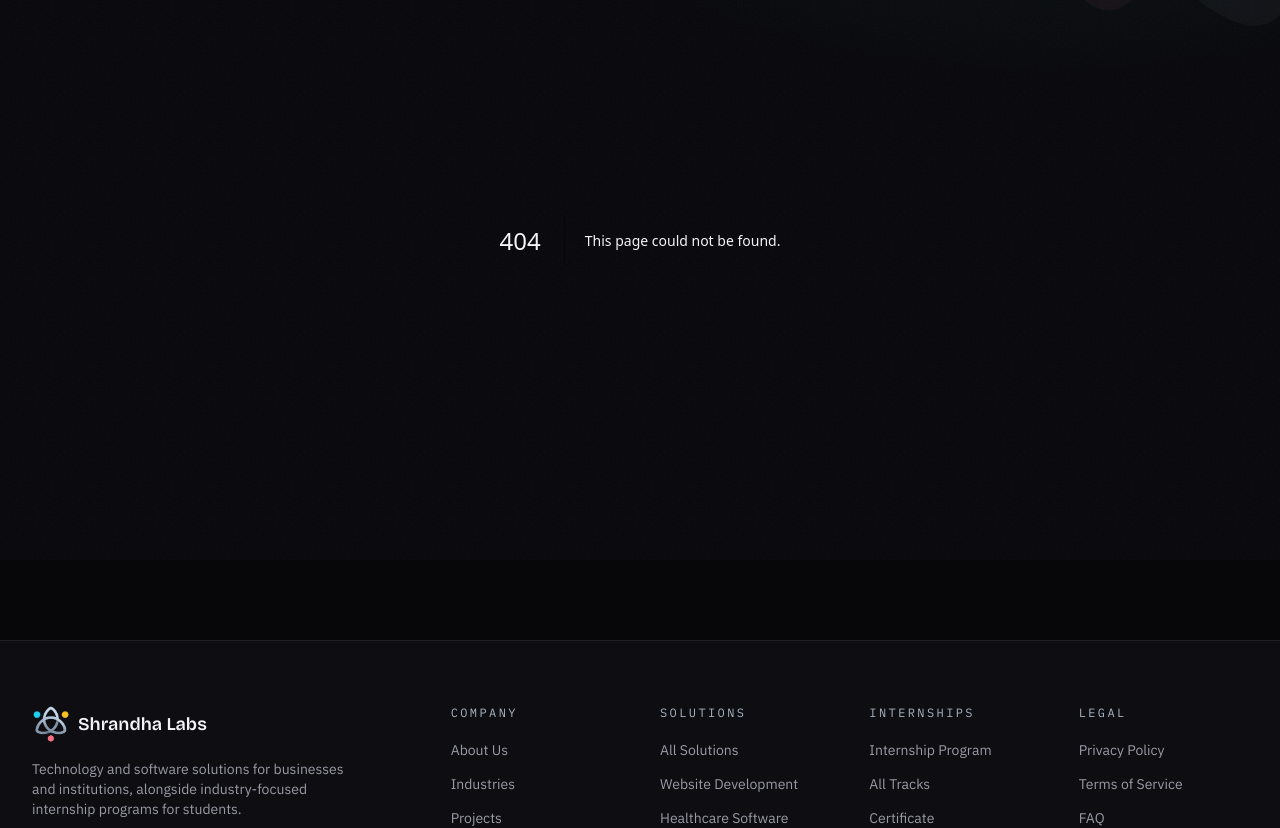
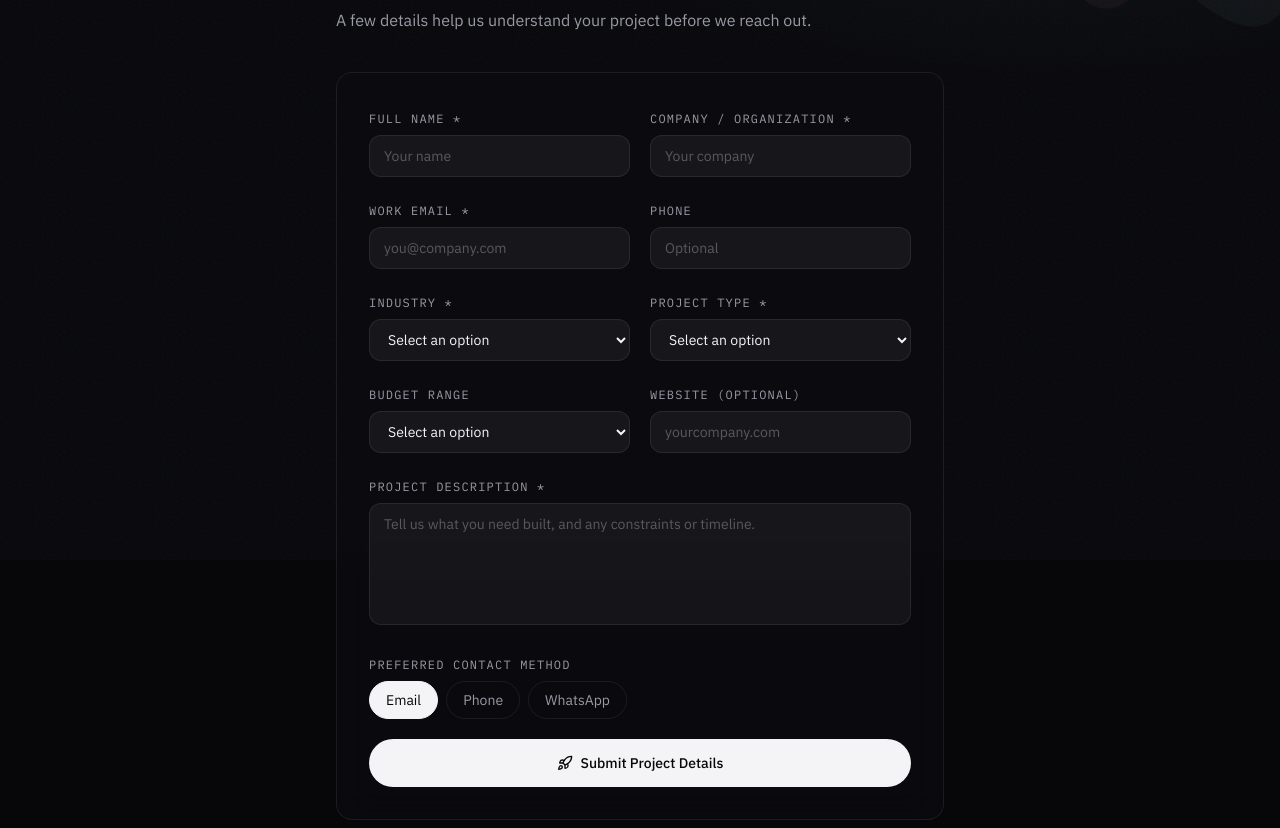
Before and after one commit to emerging324-maker/Shrandha, a Next.js app: page /start-project in a window 1280 px wide. Before the commit this address had no page. Shown: the part 240-1068 px from the top of the page. Built offline with nearby package versions, Linux system fonts and the light colour scheme.

Commit message:
Create page.tsx

```diff
--- /dev/null
+++ b/src/app/start-project/page.tsx
@@ -0,0 +1,168 @@
+"use client";
+import { useState } from "react";
+import toast from "react-hot-toast";
+import { motion, AnimatePresence } from "framer-motion";
+import { Rocket, LoaderCircle, PartyPopper } from "lucide-react";
+import { Eyebrow } from "@/components/ui";
+
+const industries = ["Healthcare", "Education", "Retail", "Small & Medium Business", "Professional Services", "Startup", "Institution", "Other"];
+const projectTypes = ["Website Development", "Billing & Business Software", "Healthcare Software", "Custom Software Development", "Cloud & DevOps", "AI & Data Solutions", "College & Institutional Solutions", "Not Sure Yet"];
+const budgetRanges = ["Under ₹50,000", "₹50,000 – ₹2,00,000", "₹2,00,000 – ₹5,00,000", "Above ₹5,00,000", "Prefer to discuss"];
+
+type FormState = {
+  name: string; company: string; email: string; phone: string;
+  industry: string; projectType: string; budget: string; description: string;
+  website: string; preferredContact: string;
+};
+
+export default function StartProject() {
+  const [submitting, setSubmitting] = useState(false);
+  const [done, setDone] = useState(false);
+  const [form, setForm] = useState<FormState>({
+    name: "", company: "", email: "", phone: "",
+    industry: "", projectType: "", budget: "", description: "",
+    website: "", preferredContact: "Email",
+  });
+
+  function update<K extends keyof FormState>(key: K, value: FormState[K]) {
+    setForm((f) => ({ ...f, [key]: value }));
+  }
+
+  async function submit(e: React.FormEvent) {
+    e.preventDefault();
+    if (!form.name || !form.company || !form.email || !form.industry || !form.projectType || !form.description) {
+      toast.error("Please fill in all required fields.");
+      return;
+    }
+    if (!/^\S+@\S+\.\S+$/.test(form.email)) {
+      toast.error("Enter a valid email.");
+      return;
+    }
+
+    const scriptUrl = process.env.NEXT_PUBLIC_APPS_SCRIPT_URL;
+    if (!scriptUrl) {
+      toast.error("This form isn't connected yet. Please email us directly.");
+      return;
+    }
+
+    setSubmitting(true);
+    try {
+      const res = await fetch(scriptUrl, {
+        method: "POST",
+        headers: { "Content-Type": "text/plain;charset=utf-8" },
+        body: JSON.stringify({ action: "submitLead", ...form }),
+      });
+      const data = await res.json();
+      if (data.error) throw new Error(data.error);
+      setDone(true);
+    } catch {
+      toast.error("Something went wrong. Please try again or email us directly.");
+    } finally {
+      setSubmitting(false);
+    }
+  }
+
+  if (done) {
+    return (
+      <div className="mx-auto max-w-xl px-5 py-28 text-center">
+        <PartyPopper className="w-12 h-12 text-amber mx-auto" />
+        <h1 className="mt-6 font-display font-semibold text-3xl md:text-4xl">Thanks — we&apos;ve got it.</h1>
+        <p className="mt-4 text-muted">Your project details have been sent to our team. We typically respond within a couple of business days with next steps.</p>
+      </div>
+    );
+  }
+
+  return (
+    <div className="mx-auto max-w-2xl px-5 md:px-8 py-16">
+      <Eyebrow>Start a Project</Eyebrow>
+      <h1 className="mt-4 font-display font-semibold text-3xl md:text-5xl tracking-tight">Tell us what you&apos;re building</h1>
+      <p className="mt-4 text-muted">A few details help us understand your project before we reach out.</p>
+
+      <form onSubmit={submit} className="mt-10 rounded-2xl glass p-6 md:p-8 space-y-5">
+        <div className="grid md:grid-cols-2 gap-5">
+          <Field label="Full Name *" value={form.name} onChange={(v) => update("name", v)} placeholder="Your name" />
+          <Field label="Company / Organization *" value={form.company} onChange={(v) => update("company", v)} placeholder="Your company" />
+        </div>
+        <div className="grid md:grid-cols-2 gap-5">
+          <Field label="Work Email *" type="email" value={form.email} onChange={(v) => update("email", v)} placeholder="you@company.com" />
+          <Field label="Phone" value={form.phone} onChange={(v) => update("phone", v)} placeholder="Optional" />
+        </div>
+        <div className="grid md:grid-cols-2 gap-5">
+          <Select label="Industry *" value={form.industry} onChange={(v) => update("industry", v)} options={industries} />
+          <Select label="Project Type *" value={form.projectType} onChange={(v) => update("projectType", v)} options={projectTypes} />
+        </div>
+        <div className="grid md:grid-cols-2 gap-5">
+          <Select label="Budget Range" value={form.budget} onChange={(v) => update("budget", v)} options={budgetRanges} />
+          <Field label="Website (optional)" value={form.website} onChange={(v) => update("website", v)} placeholder="yourcompany.com" />
+        </div>
+        <div>
+          <label className="text-xs text-muted font-mono uppercase tracking-widest">Project Description *</label>
+          <textarea
+            value={form.description}
+            onChange={(e) => update("description", e.target.value)}
+            rows={5}
+            placeholder="Tell us what you need built, and any constraints or timeline."
+            className="mt-1.5 w-full rounded-xl border border-line bg-white/5 px-3.5 py-2.5 text-sm outline-none focus:border-cyan/50 placeholder:text-muted/50 resize-none"
+          />
+        </div>
+        <div>
+          <label className="text-xs text-muted font-mono uppercase tracking-widest">Preferred Contact Method</label>
+          <div className="mt-1.5 flex gap-2">
+            {["Email", "Phone", "WhatsApp"].map((m) => (
+              <button
+                type="button"
+                key={m}
+                onClick={() => update("preferredContact", m)}
+                className={`rounded-full px-4 py-2 text-sm border transition-colors ${
+                  form.preferredContact === m ? "bg-ink text-base border-ink" : "border-line text-muted hover:text-ink"
+                }`}
+              >
+                {m}
+              </button>
+            ))}
+          </div>
+        </div>
+
+        <button
+          type="submit"
+          disabled={submitting}
+          className="w-full inline-flex items-center justify-center gap-2 rounded-full bg-ink text-base px-6 py-3.5 text-sm font-medium hover:bg-cyan transition-colors disabled:opacity-60"
+        >
+          {submitting ? <LoaderCircle className="w-4 h-4 animate-spin" /> : <Rocket className="w-4 h-4" />}
+          {submitting ? "Sending…" : "Submit Project Details"}
+        </button>
+      </form>
+    </div>
+  );
+}
+
+function Field({ label, value, onChange, placeholder, type = "text" }: { label: string; value: string; onChange: (v: string) => void; placeholder?: string; type?: string }) {
+  return (
+    <div>
+      <label className="text-xs text-muted font-mono uppercase tracking-widest">{label}</label>
+      <input
+        type={type}
+        value={value}
+        onChange={(e) => onChange(e.target.value)}
+        placeholder={placeholder}
+        className="mt-1.5 w-full rounded-xl border border-line bg-white/5 px-3.5 py-2.5 text-sm outline-none focus:border-cyan/50 placeholder:text-muted/50"
+      />
+    </div>
+  );
+}
+
+function Select({ label, value, onChange, options }: { label: string; value: string; onChange: (v: string) => void; options: string[] }) {
+  return (
+    <div>
+      <label className="text-xs text-muted font-mono uppercase tracking-widest">{label}</label>
+      <select
+        value={value}
+        onChange={(e) => onChange(e.target.value)}
+        className="mt-1.5 w-full rounded-xl border border-line bg-white/5 px-3.5 py-2.5 text-sm outline-none focus:border-cyan/50"
+      >
+        <option value="" className="bg-surface">Select an option</option>
+        {options.map((o) => <option key={o} value={o} className="bg-surface">{o}</option>)}
+      </select>
+    </div>
+  );
+}
```
